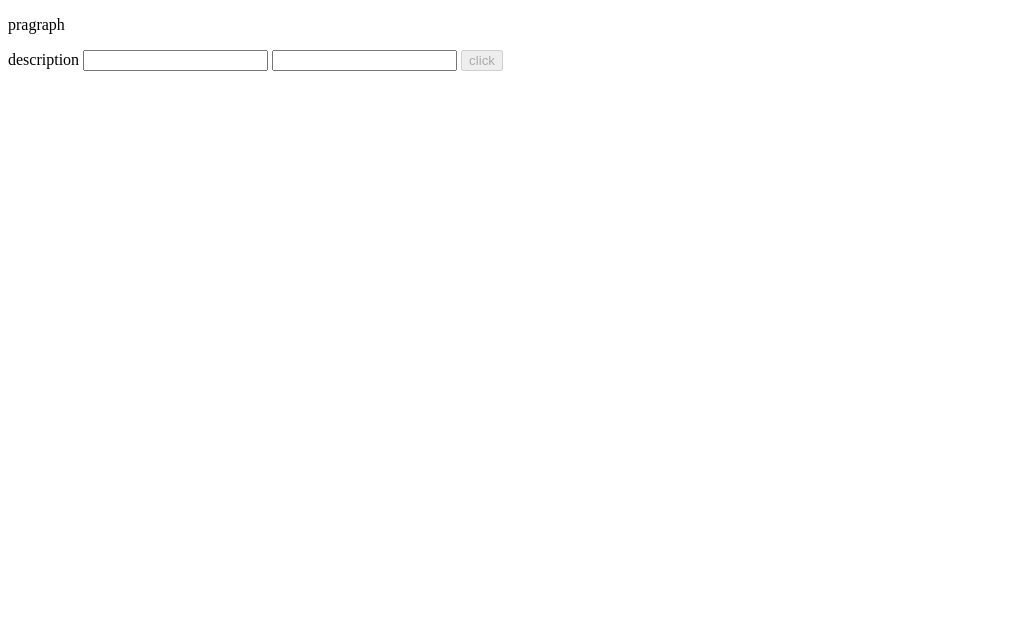
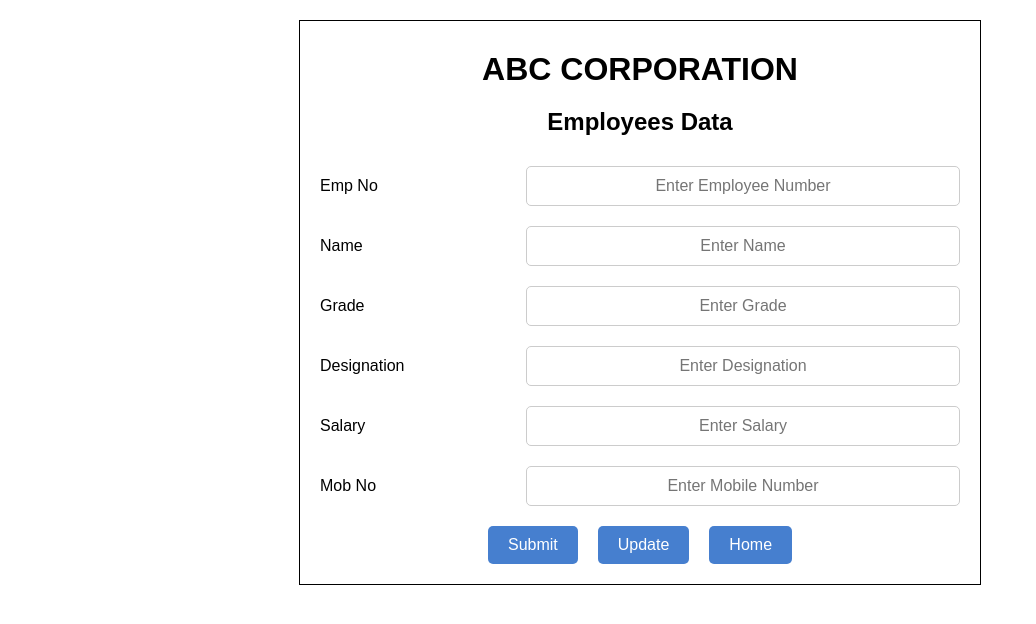
Before and after one commit to Saadjunaid0317/NED-CCEE, a plain HTML site: page index.html in a window 1280 px wide. Shown: the whole page, without its empty margins (0-1036 px from the left). Drawn offline with Linux system fonts and the light colour scheme.

Commit message:
assignement 3

```diff
--- a/index.html
+++ b/index.html
@@ -3,20 +3,131 @@
 <head>
     <meta charset="UTF-8">
     <meta name="viewport" content="width=device-width, initial-scale=1.0">
-    <title>Document</title>
+    <title>ABC Corporation Form</title>
+    <style>
+        body {
+            font-family: Arial, sans-serif;
+            text-align: center;
+            margin: 0;
+            padding: 0;
+        }
+
+        .container {
+            width: 50%;
+            margin: auto;
+            border: 1px solid black;
+            padding: 20px;
+            margin-top: 20px;
+        }
+
+        h1, h2 {
+            margin: 0;
+            padding: 10px;
+        }
+
+        .form-group {
+            margin: 20px 0;
+            display: flex;
+            justify-content: space-between;
+            align-items: center;
+        }
+
+        .form-group label {
+            flex: 1;
+            text-align: left;
+        }
+
+        .form-group input {
+            flex: 2;
+            padding: 10px;
+            border: 1px solid #ccc;
+            font-size: 1rem;
+            text-align: center;
+            border-radius: 5px;
+        }
+
+        .button-group {
+            display: flex;
+            justify-content: center;
+            gap: 20px;
+        }
+
+        .button-group button {
+            padding: 10px 20px;
+            background-color: #467fcf;
+            color: white;
+            border: none;
+            font-size: 1rem;
+            border-radius: 5px;
+            cursor: pointer;
+        }
+
+        .button-group button:hover {
+            background-color: #365d9d;
+        }
+    </style>
 </head>
 <body>
-    <p id="para" >pragraph</p>
-    <form action="">
-     <label for="">description</label>
-     <input type="text" name="" id="description">
-     <input type="text" name="" id="click">
-    <button id="button">click</button>
-    </form>
+    <div class="container">
+        <h1>ABC CORPORATION</h1>
+        <h2>Employees Data</h2>
 
+        <div class="form-group">
+            <label for="empNo">Emp No</label>
+            <input type="text" id="empNo" placeholder="Enter Employee Number">
+        </div>
 
+        <div class="form-group">
+            <label for="name">Name</label>
+            <input type="text" id="name" placeholder="Enter Name">
+        </div>
 
+        <div class="form-group">
+            <label for="grade">Grade</label>
+            <input type="text" id="grade" placeholder="Enter Grade">
+        </div>
 
-    <script src="app.js"></script>
+        <div class="form-group">
+            <label for="designation">Designation</label>
+            <input type="text" id="designation" placeholder="Enter Designation">
+        </div>
+
+        <div class="form-group">
+            <label for="salary">Salary</label>
+            <input type="text" id="salary" placeholder="Enter Salary">
+        </div>
+
+        <div class="form-group">
+            <label for="mobNo">Mob No</label>
+            <input type="text" id="mobNo" placeholder="Enter Mobile Number">
+        </div>
+
+        <div class="button-group">
+            <button onclick="submitForm()">Submit</button>
+            <button onclick="updateForm()">Update</button>
+            <button onclick="goHome()">Home</button>
+        </div>
+    </div>
+
+    <script>
+        function submitForm() {
+            const empNo = document.getElementById('empNo').value;
+            const name = document.getElementById('name').value;
+            const grade = document.getElementById('grade').value;
+            const designation = document.getElementById('designation').value;
+            const salary = document.getElementById('salary').value;
+            const mobNo = document.getElementById('mobNo').value;
+
+            alert(`Form Submitted:\nEmp No: ${empNo}\nName: ${name}\nGrade: ${grade}\nDesignation: ${designation}\nSalary: ${salary}\nMob No: ${mobNo}`);
+        }
+
+        function updateForm() {
+            alert("Form Updated");
+        }
+
+        function goHome() {
+            alert("Going Home");
+        }
+    </script>
 </body>
 </html>
```
